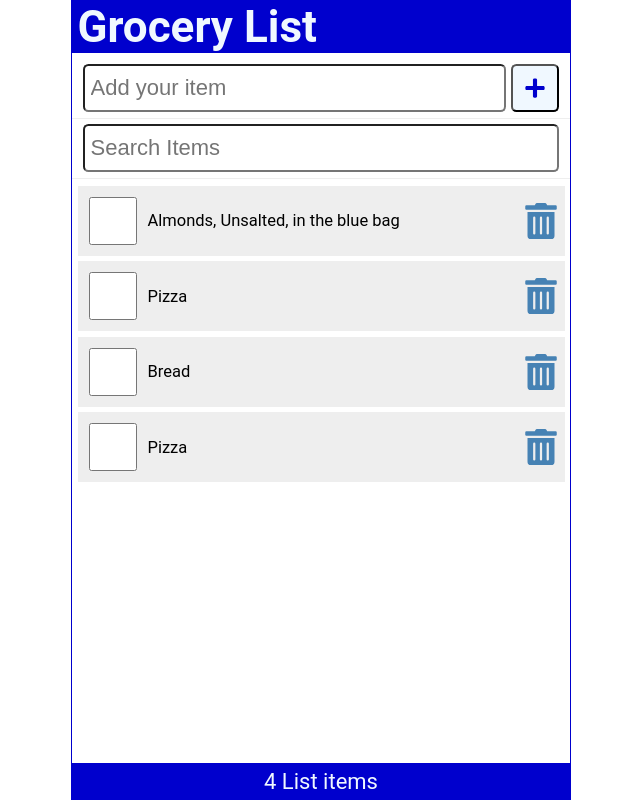
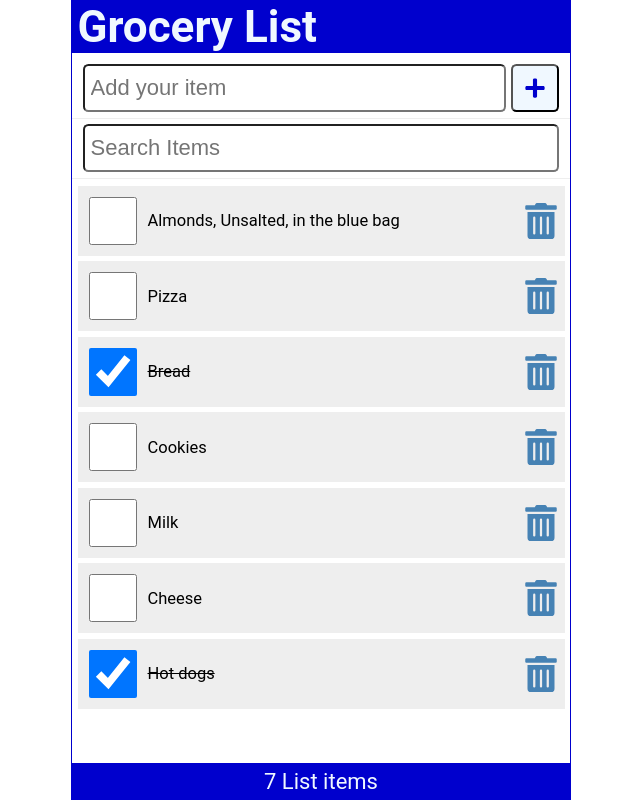
Before and after one commit to subdit/Shopping-List-react, a React (Create React App) app in the folder grocery-list/shopping-list/: page / in a window 1280 px wide. Shown: the whole page, without its empty margins (319-959 px from the left). Built offline with nearby package versions, Linux system fonts and the light colour scheme; data requests are answered from the project's data file.

Commit message:
add POST/DELETE/ Update/PATCH Methods

```diff
--- a/grocery-list/shopping-list/data/db.json
+++ b/grocery-list/shopping-list/data/db.json
@@ -12,13 +12,28 @@
     },
     {
       "id": 3,
-      "checked": false,
+      "checked": true,
       "item": "Bread"
     },
     {
       "id": 4,
       "checked": false,
-      "item": "Pizza"
+      "item": "Cookies"
+    },
+    {
+      "id": 5,
+      "checked": false,
+      "item": "Milk"
+    },
+    {
+      "id": 6,
+      "checked": false,
+      "item": "Cheese"
+    },
+    {
+      "id": 7,
+      "checked": true,
+      "item": "Hot dogs"
     }
   ]
 }
--- a/grocery-list/shopping-list/src/App.js
+++ b/grocery-list/shopping-list/src/App.js
@@ -5,6 +5,7 @@
 import Content from './Content';
 import Footer from './Footer';
 import { useState, useEffect } from 'react';
+import apiRequest from './apiRequest';
 
 function App() {
   const API_URL = 'http://localhost:3500/items';
@@ -47,23 +48,53 @@
   //   localStorage.setItem('shopping list', JSON.stringify(items));
   // }, [items]);
 
-  const addItem = item => {
+  const addItem = async item => {
     const id = items.length ? items[items.length - 1].id + 1 : 1;
     const myNewItem = { id, checked: false, item };
     const listItems = [...items, myNewItem];
     setItems(listItems);
+
+    // POST Request
+    const postOptions = {
+      method: 'POST',
+      headers: {
+        'Content-Type': 'application/json'
+      },
+      body: JSON.stringify(myNewItem)
+    };
+    const result = await apiRequest(API_URL, postOptions);
+    if (result) setFetchError(result);
   };
 
-  const handleCheck = id => {
+  const handleCheck = async id => {
     const listItems = items.map(item =>
       item.id === id ? { ...item, checked: !item.checked } : item
     );
     setItems(listItems);
+
+    // to update check box
+    const myItem = listItems.filter(item => item.id === id);
+    const updateOptions = {
+      method: 'PATCH',
+      headers: {
+        'Content-Type': 'application/json'
+      },
+      body: JSON.stringify({ checked: myItem[0].checked })
+    };
+    const reqUrl = `${API_URL}/${id}`;
+    const result = await apiRequest(reqUrl, updateOptions);
+    if (result) setFetchError(result);
   };
 
-  const handleDelete = id => {
+  // Delete Method:
+  const handleDelete = async id => {
     const listItems = items.filter(item => item.id !== id);
     setItems(listItems);
+
+    const deleteOptions = { method: 'DELETE' };
+    const requrl = `${API_URL}/${id}`;
+    const result = await apiRequest(requrl, deleteOptions);
+    if (result) setFetchError(result);
   };
 
   const handleSubmit = e => {
--- a/grocery-list/shopping-list/src/apiRequest.js
+++ b/grocery-list/shopping-list/src/apiRequest.js
@@ -8,5 +8,4 @@
     return errMsg;
   }
 };
-
 export default apiRequest;
```
